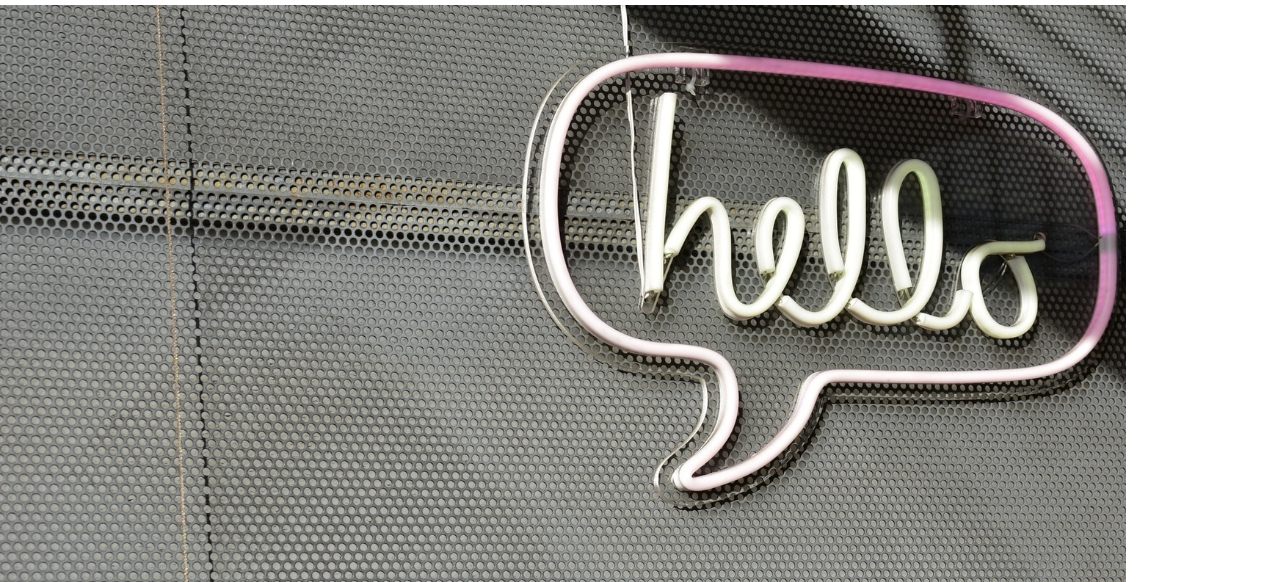
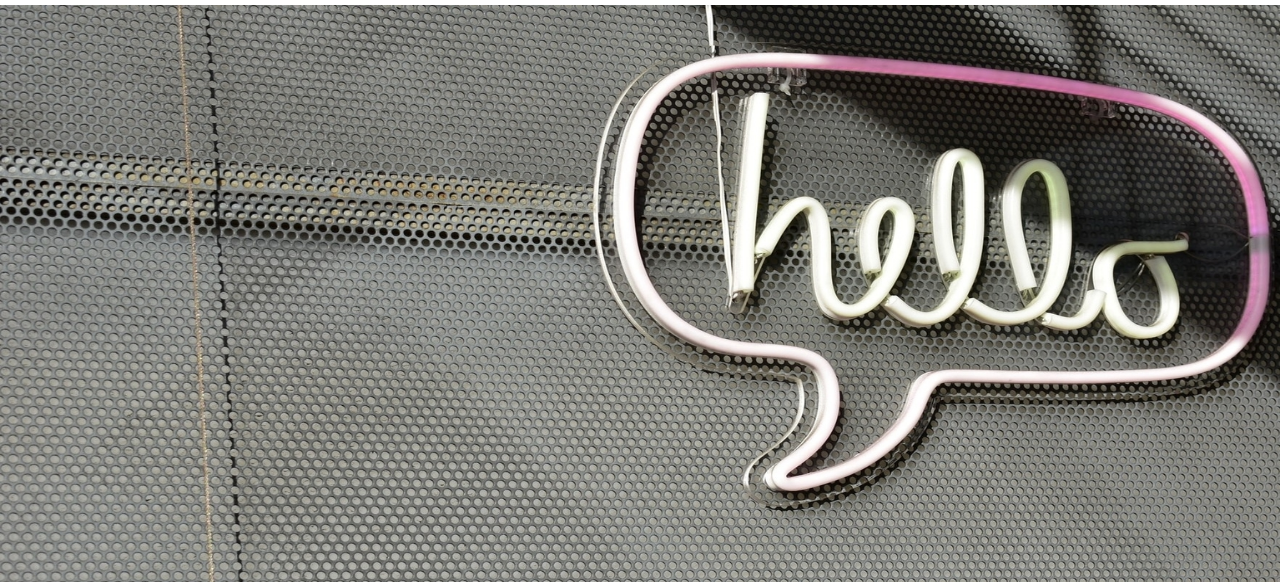
Before and after one commit to Glitchrex/First_College_Project, a plain HTML site: page index.html in a window 1280 px wide. Shown: the part 61-643 px from the top of the page. Drawn offline with nearby package versions, Linux system fonts and the light colour scheme.

Commit message:
Update index.html

```diff
--- a/index.html
+++ b/index.html
@@ -42,7 +42,7 @@
 
       </div>
     </nav>
-    <img src="adam-solomon-WHUDOzd5IYU-unsplash.jpg" alt="unsplash.com" height="580px">
+    <img src="adam-solomon-WHUDOzd5IYU-unsplash.jpg" alt="unsplash.com" height="580px" width="100%">
 
 
     <!-- jQuery, Popper.js, and Bootstrap JS -->
```
